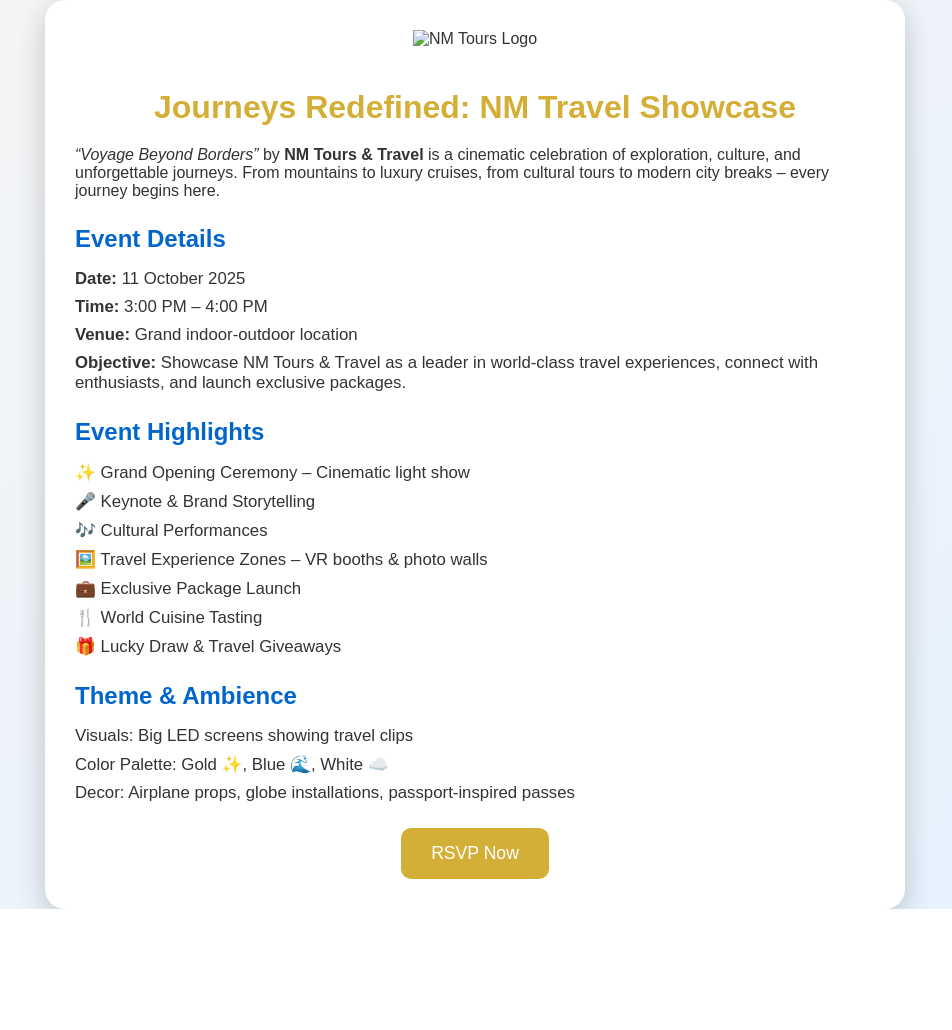
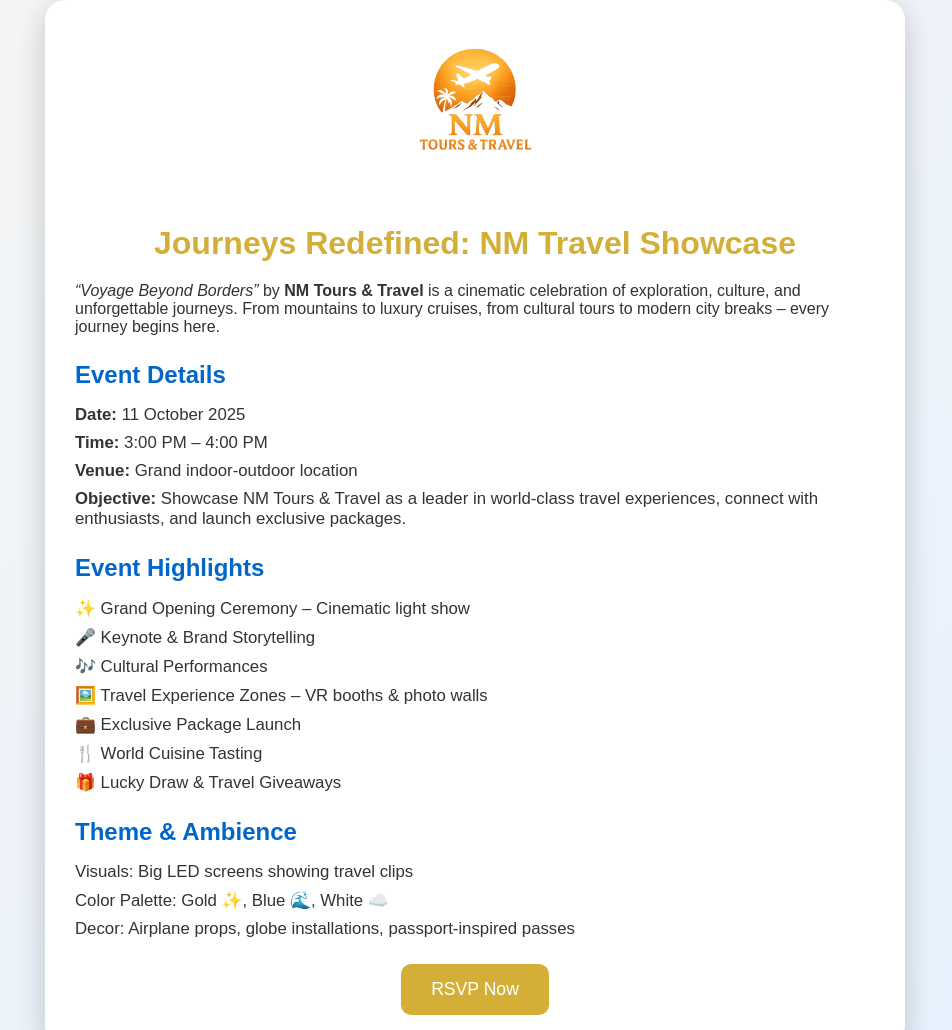
Before and after one commit to kbpro285-hue/NM-TRAVEL, a plain HTML site: page index.html in a window 1280 px wide. Shown: the top 1030 px of the page, without its empty margins (165-1117 px from the left). Before the commit the page ends 909 px from the top, so only its background shows below. Drawn offline with Linux system fonts and the light colour scheme.

Commit message:
Update index.html

```diff
--- a/index.html
+++ b/index.html
@@ -78,7 +78,7 @@
 <body>
 <div class="invitation-card">
     <div class="logo">
-        <img src="ChatGPT_Image_Sep_25_2025_01_40_36_PM.png" alt="NM Tours Logo">
+        <img src="NM.png" alt="NM Tours Logo">
     </div>
     <h1 class="event-title">Journeys Redefined: NM Travel Showcase</h1>
 
```
